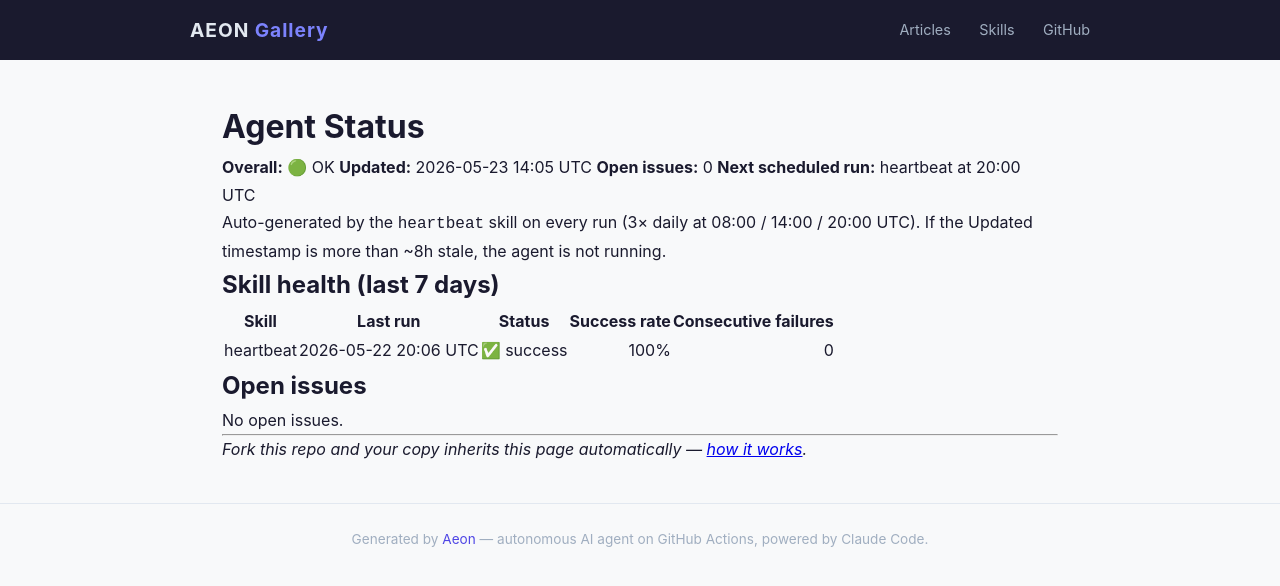
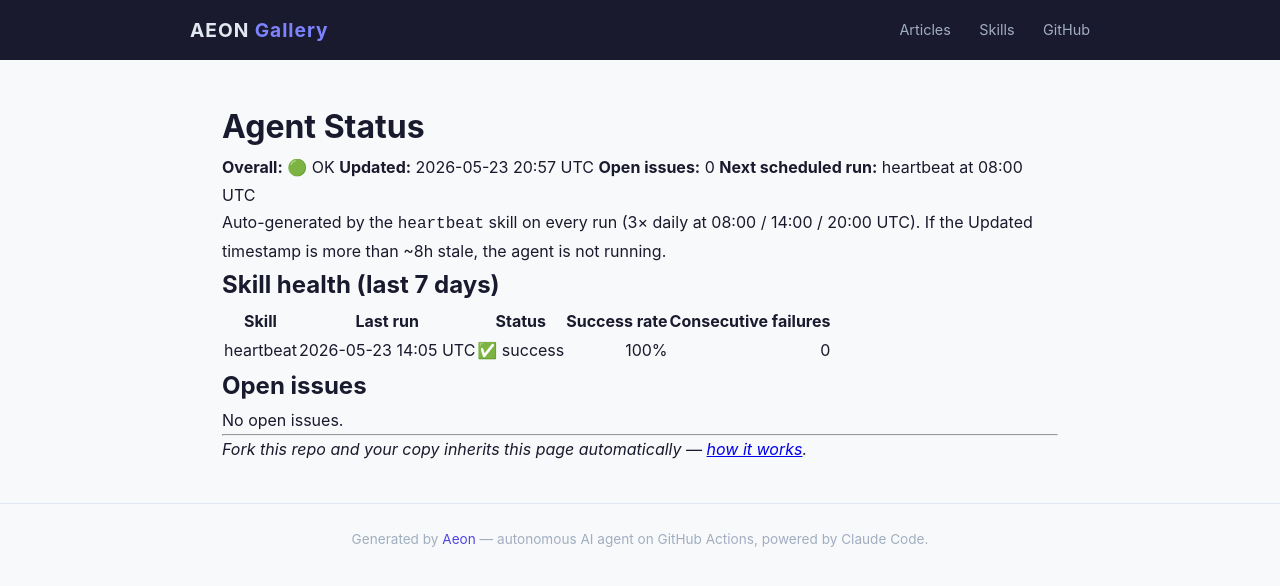
Before and after one commit to amaz98/maz-aeon, a Jekyll site: the page built from docs/status.md, in a window 1280 px wide. Shown: the top 586 px of the page. Built offline with Jekyll 4.4.1, drawn with Linux system fonts in a browser that asks for light colours.

Commit message:
chore(heartbeat): auto-commit 2026-05-23

```diff
--- a/docs/status.md
+++ b/docs/status.md
@@ -7,9 +7,9 @@
 # Agent Status
 
 **Overall:** 🟢 OK
-**Updated:** 2026-05-23 14:05 UTC
+**Updated:** 2026-05-23 20:57 UTC
 **Open issues:** 0
-**Next scheduled run:** heartbeat at 20:00 UTC
+**Next scheduled run:** heartbeat at 08:00 UTC
 
 Auto-generated by the `heartbeat` skill on every run (3× daily at 08:00 / 14:00 / 20:00 UTC). If the Updated timestamp is more than ~8h stale, the agent is not running.
 
@@ -17,7 +17,7 @@
 
 | Skill | Last run | Status | Success rate | Consecutive failures |
 |-------|----------|--------|-------------:|---------------------:|
-| heartbeat | 2026-05-22 20:06 UTC | ✅ success | 100% | 0 |
+| heartbeat | 2026-05-23 14:05 UTC | ✅ success | 100% | 0 |
 
 ## Open issues
 
--- a/memory/token-usage.csv
+++ b/memory/token-usage.csv
@@ -7,3 +7,4 @@
 2026-05-22,heartbeat,claude-opus-4-7,9916,4429,280025,20155
 2026-05-22,heartbeat,claude-opus-4-7,17,4633,322307,48277
 2026-05-23,heartbeat,claude-opus-4-7,17,4893,340835,49267
+2026-05-23,heartbeat,claude-opus-4-7,15,4103,296563,29679
```
Also changed, not shown: memory/logs/2026-05-23.md (+8 -0 lines), .outputs/heartbeat.md.
